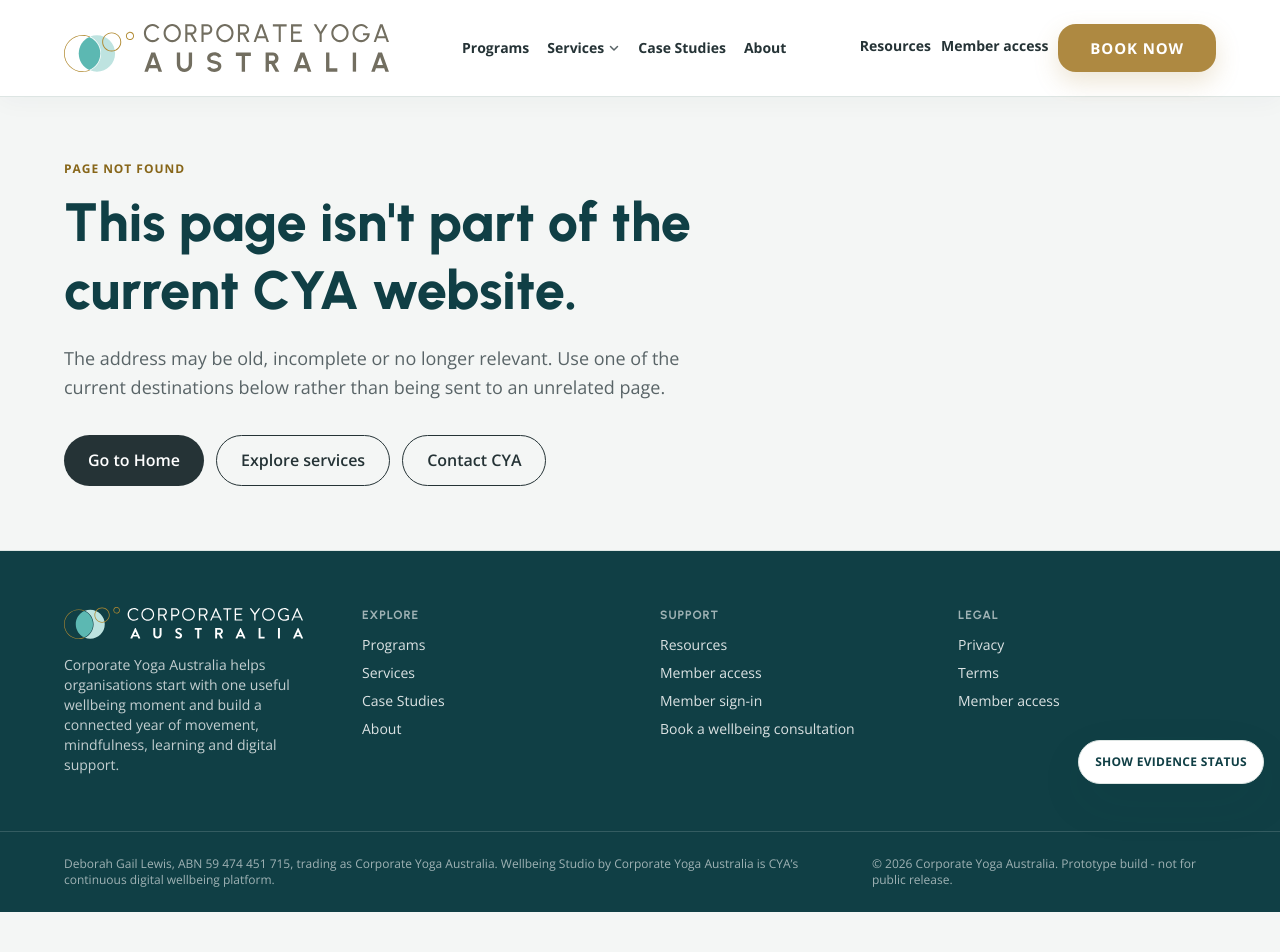
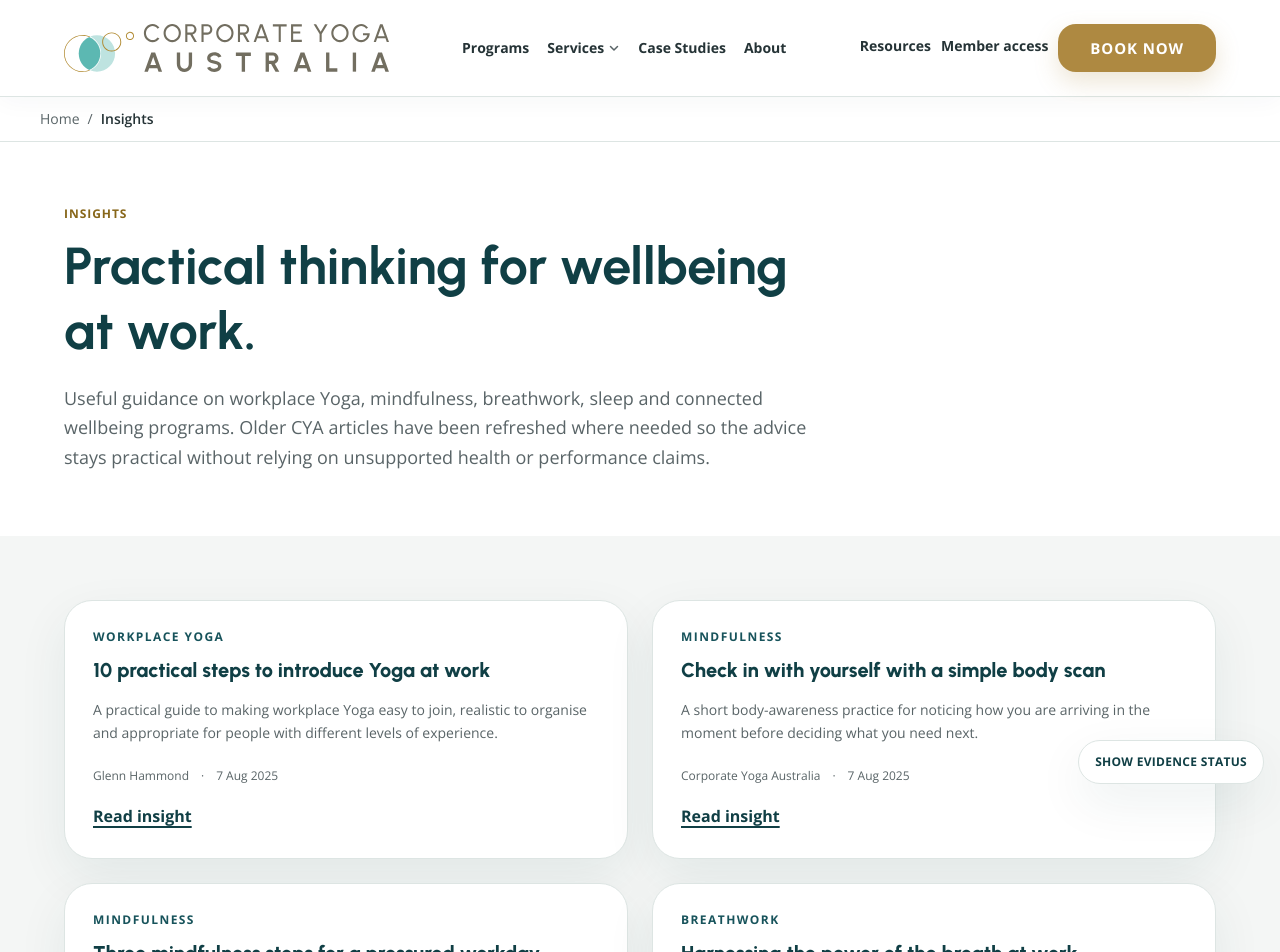
Before and after one commit to glennhammond/cya-website-prototype, a Next.js app: page /blog in a window 1280 px wide. Before the commit this address had no page. Shown: the top 952 px of the page. Before the commit the page ends 912 px from the top, so only its background shows below. Built offline with nearby package versions, Linux system fonts and the light colour scheme.

Commit message:
Phase 11.4: build Insights editorial hub

```diff
--- /dev/null
+++ b/app/blog/page.tsx
@@ -0,0 +1,81 @@
+import type { Metadata } from "next";
+import Link from "next/link";
+import { Breadcrumbs } from "@/components/Breadcrumbs";
+import { Container, Kicker, Section } from "@/components/Primitives";
+import { insightArticles } from "@/content/insights";
+
+export const metadata: Metadata = {
+  title: "Workplace Wellbeing Insights",
+  description:
+    "Practical Corporate Yoga Australia insights on workplace Yoga, mindfulness, breathwork, sleep and workplace wellbeing program design.",
+  alternates: {
+    canonical: "/blog",
+  },
+};
+
+const dateFormatter = new Intl.DateTimeFormat("en-AU", {
+  day: "numeric",
+  month: "short",
+  year: "numeric",
+});
+
+export default function InsightsPage() {
+  const articles = [...insightArticles].sort(
+    (a, b) => new Date(b.dateModified).getTime() - new Date(a.dateModified).getTime(),
+  );
+
+  return (
+    <>
+      <Breadcrumbs items={[{ label: "Home", href: "/" }, { label: "Insights" }]} />
+      <Section tone="white" className="pb-10">
+        <Container>
+          <div className="max-w-3xl">
+            <Kicker>Insights</Kicker>
+            <h1 className="mt-3 text-[36px] font-bold leading-tight text-teal-dark sm:text-[52px]">
+              Practical thinking for wellbeing at work.
+            </h1>
+            <p className="mt-5 text-lg leading-relaxed text-body">
+              Useful guidance on workplace Yoga, mindfulness, breathwork, sleep and connected wellbeing programs.
+              Older CYA articles have been refreshed where needed so the advice stays practical without relying on
+              unsupported health or performance claims.
+            </p>
+          </div>
+        </Container>
+      </Section>
+
+      <Section tone="mist">
+        <Container>
+          <div className="grid gap-6 md:grid-cols-2">
+            {articles.map((article) => (
+              <article
+                key={article.slug}
+                className="flex h-full flex-col rounded-[var(--radius-card)] border border-divider bg-white p-7 shadow-[var(--shadow-card)]"
+              >
+                <div className="text-xs font-bold uppercase tracking-[0.12em] text-teal">
+                  {article.category}
+                </div>
+                <h2 className="mt-3 text-heading-sm text-teal-dark">
+                  <Link href={`/blog/${article.slug}`} className="hover:text-teal">
+                    {article.title}
+                  </Link>
+                </h2>
+                <p className="mt-4 flex-1 text-sm leading-relaxed text-body">{article.summary}</p>
+                <div className="mt-6 flex flex-wrap items-center gap-x-3 gap-y-1 text-xs text-body">
+                  <span>{article.author}</span>
+                  <span aria-hidden="true">·</span>
+                  <time dateTime={article.datePublished}>{dateFormatter.format(new Date(article.datePublished))}</time>
+                </div>
+                <Link
+                  href={`/blog/${article.slug}`}
+                  className="mt-5 inline-flex font-bold text-teal-dark underline decoration-2 underline-offset-4 hover:text-teal"
+                >
+                  Read insight
+                </Link>
+              </article>
+            ))}
+          </div>
+        </Container>
+      </Section>
+    </>
+  );
+}
```
